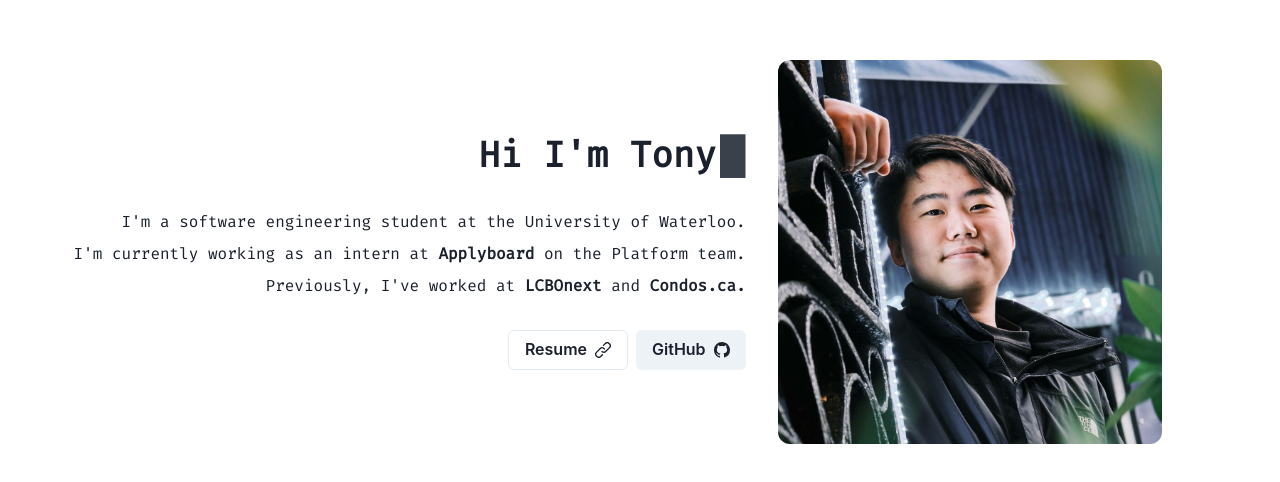
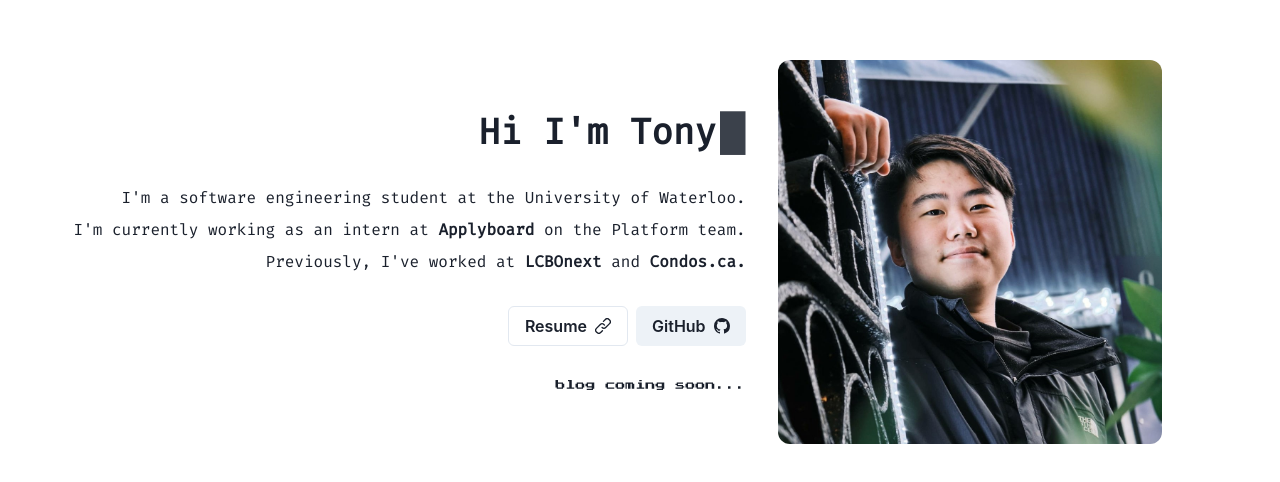
Before and after one commit to tawnyzhao/tonyzhao.net, a React (Create React App) app: page / in a window 1280 px wide. Shown: the part 148-630 px from the top of the page. Built offline with nearby package versions, Linux system fonts and the light colour scheme.

Commit message:
Add blog coming soon

```diff
--- a/src/App.js
+++ b/src/App.js
@@ -90,6 +90,9 @@ function App() {
                   </LinkBox>
                 </ButtonGroup>
               </Box>
+              <Text textStyle="pixel" fontSize={10}>
+                blog coming soon...
+              </Text>
             </Stack>
             <Image
               borderRadius="xl"
```
